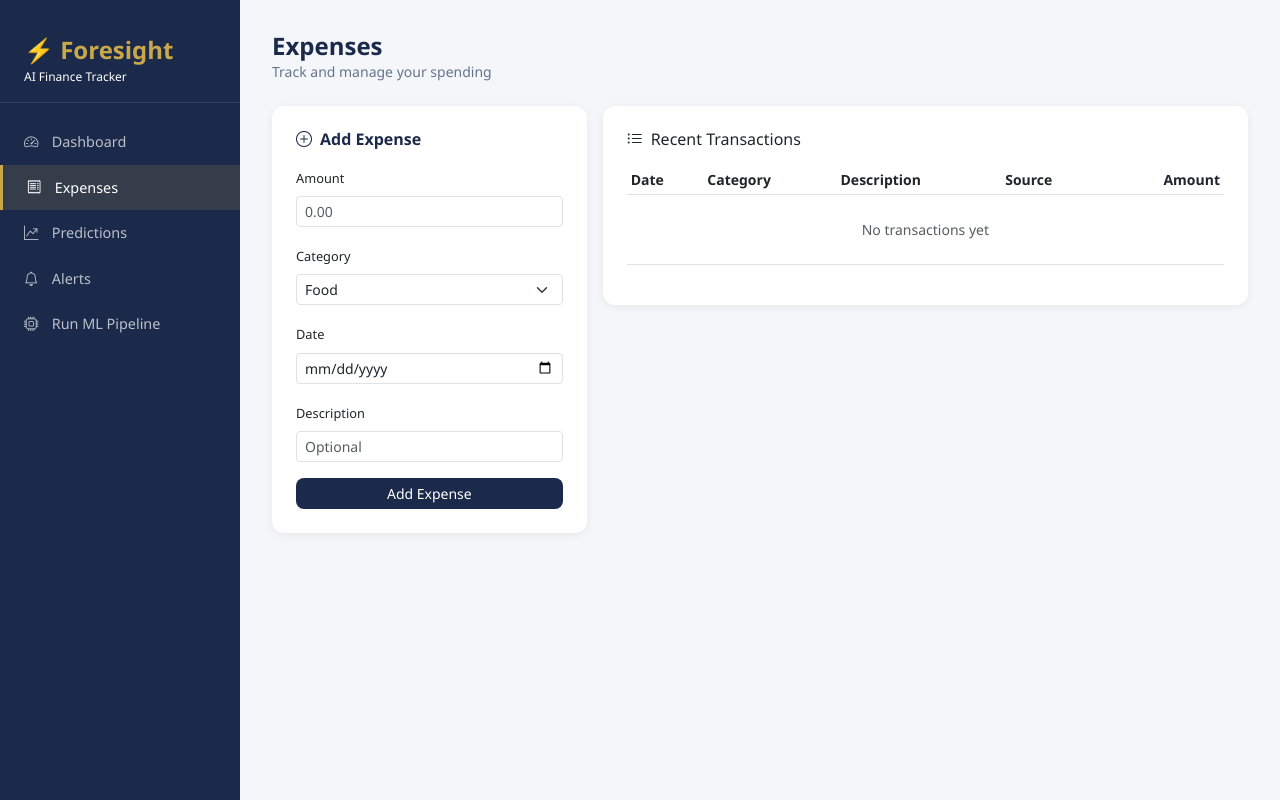
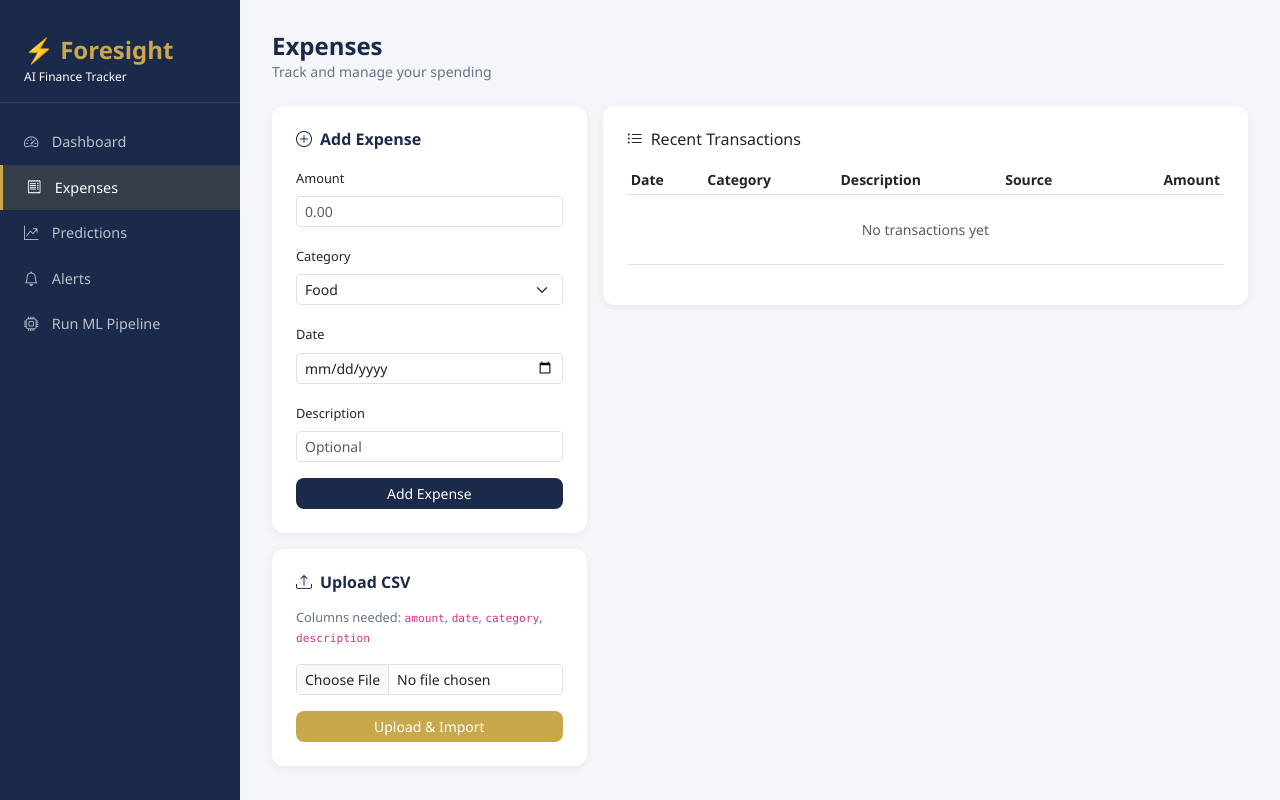
Before and after one commit to Mansab019/Foresight, a Django app: page /expenses/ in a window 1280 px wide. Run offline with Django 5.2, Linux system fonts and the light colour scheme; the visitor is signed in with stand-in values (Sample User, id 1); data that the repository does not hold is empty.

Commit message:
Add CSV upload to Expenses page — wires existing importer to the UI
Users can now upload a CSV directly from the Expenses page instead of
running import_csv() manually via the shell. Also fixes error message
styling (MESSAGE_TAGS was missing, so alert-danger never applied).

Co-Authored-By: Claude Sonnet 5 <noreply@anthropic.com>

```diff
--- a/core/templates/core/expenses.html
+++ b/core/templates/core/expenses.html
@@ -10,7 +10,7 @@
 
 {% if messages %}
   {% for message in messages %}
-    <div class="alert alert-success py-2 mb-3" style="font-size:0.875rem">
+    <div class="alert alert-{{ message.tags|default:'success' }} py-2 mb-3" style="font-size:0.875rem">
       {{ message }}
     </div>
   {% endfor %}
@@ -49,6 +49,25 @@
         <button type="submit" class="btn btn-sm w-100"
                 style="background:var(--navy);color:white;border-radius:8px">
           Add Expense
+        </button>
+      </form>
+    </div>
+
+    <!-- Upload CSV Form -->
+    <div class="chart-card mt-3">
+      <h6><i class="bi bi-upload me-2"></i>Upload CSV</h6>
+      <p style="font-size:0.8rem;color:#64748B">
+        Columns needed: <code>amount</code>, <code>date</code>, <code>category</code>, <code>description</code>
+      </p>
+      <form method="POST" action="{% url 'upload_csv' %}" enctype="multipart/form-data">
+        {% csrf_token %}
+        <div class="mb-3">
+          <input type="file" name="csv_file" accept=".csv"
+                 class="form-control form-control-sm" required>
+        </div>
+        <button type="submit" class="btn btn-sm w-100"
+                style="background:var(--gold);color:white;border-radius:8px">
+          Upload &amp; Import
         </button>
       </form>
     </div>
--- a/core/urls.py
+++ b/core/urls.py
@@ -4,6 +4,7 @@ from core import views
 urlpatterns = [
     path('',           views.dashboard,       name='dashboard'),
     path('expenses/',  views.expenses,         name='expenses'),
+    path('expenses/upload-csv/', views.upload_csv_view, name='upload_csv'),
     path('predictions/',views.predictions_view,name='predictions'),
     path('alerts/',    views.alerts_view,      name='alerts'),
     path('run-pipeline/',views.run_pipeline_view,name='run_pipeline'),
--- a/core/views.py
+++ b/core/views.py
@@ -10,6 +10,7 @@ from dateutil.relativedelta import relativedelta
 from core.models import Transaction, Budget, Prediction, Alert
 from core.ml.pipeline import run_ml_pipeline
 from core.alerts import generate_alerts
+from core.importer import import_csv
 from django.contrib.auth.models import User
 
 
@@ -137,6 +138,36 @@ def expenses(request):
     })
 
 
+# ── CSV UPLOAD ────────────────────────────────────────
+@login_required
+def upload_csv_view(request):
+    csv_file = request.FILES.get('csv_file')
+
+    if not csv_file:
+        messages.error(request, 'Please choose a CSV file to upload.')
+        return redirect('expenses')
+
+    if not csv_file.name.lower().endswith('.csv'):
+        messages.error(request, 'Only .csv files are supported.')
+        return redirect('expenses')
+
+    summary = import_csv(csv_file, request.user)
+
+    if summary['imported']:
+        messages.success(
+            request,
+            f"Imported {summary['imported']} of {summary['total_rows']} rows "
+            f"({summary['skipped']} skipped)."
+        )
+    else:
+        messages.error(request, 'No rows were imported — check the file format (needs amount, date, category columns).')
+
+    for err in summary['errors'][:5]:
+        messages.warning(request, err)
+
+    return redirect('expenses')
+
+
 # ── PREDICTIONS ───────────────────────────────────────
 @login_required
 def predictions_view(request):
--- a/foresight/settings.py
+++ b/foresight/settings.py
@@ -74,6 +74,11 @@ TEMPLATES = [
 
 WSGI_APPLICATION = 'foresight.wsgi.application'
 
+from django.contrib.messages import constants as messages
+MESSAGE_TAGS = {
+    messages.ERROR: 'danger',
+}
+
 
 # Database
 # https://docs.djangoproject.com/en/5.2/ref/settings/#databases
```
